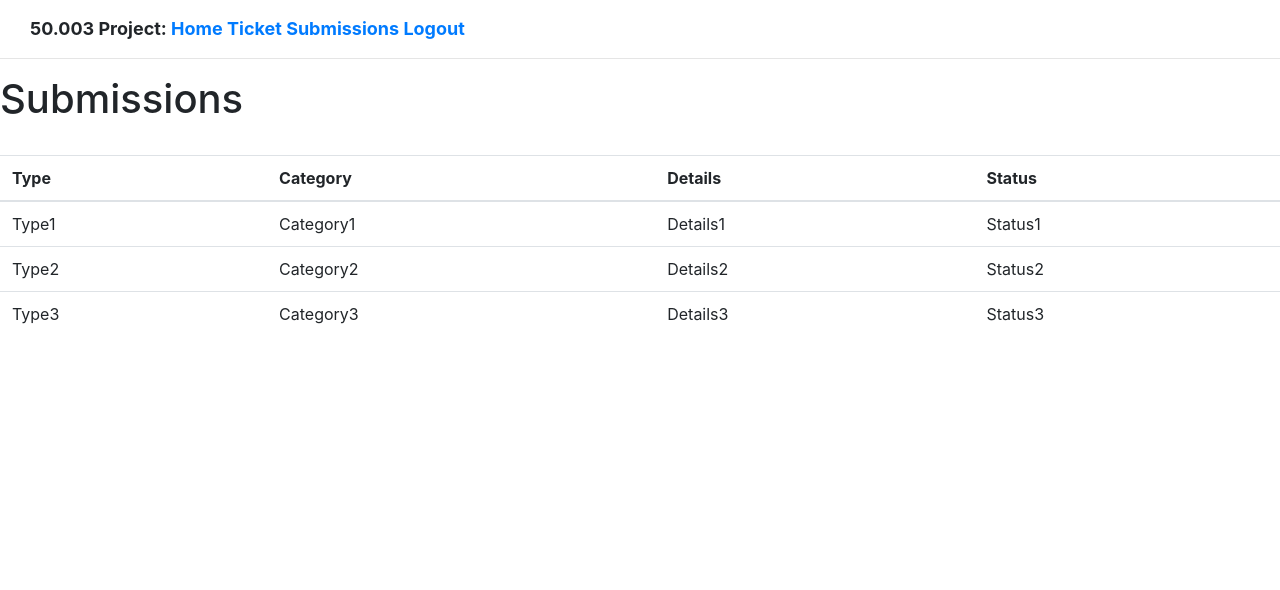
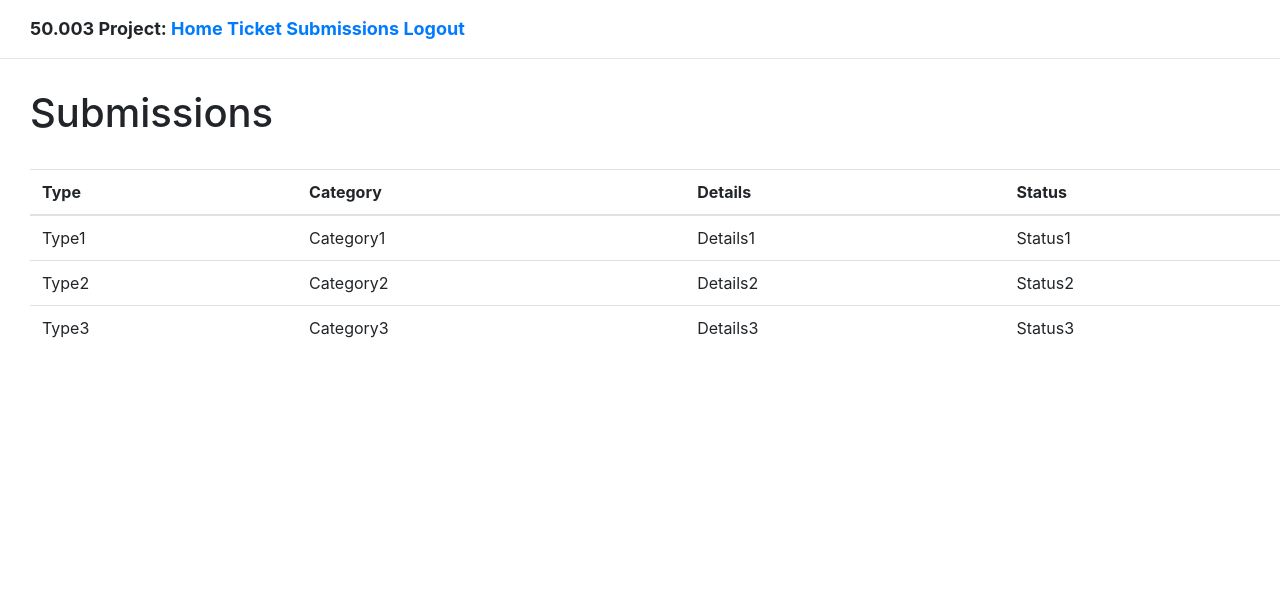
Before and after one commit to faithdaniellesee/50003project, a Flask app: page /submissions in a window 1280 px wide. Shown: the top 590 px of the page. Run offline with Flask 2, Linux system fonts and the light colour scheme; the visitor is signed in with stand-in values (Sample User, id 1); some libraries are stand-ins or nearby versions.

Commit message:
submissions.html layout update

```diff
--- a/app/templates/submissions.html
+++ b/app/templates/submissions.html
@@ -1,7 +1,23 @@
 {% extends "base.html" %}
-
 {% block content %}
-  <h1>Submissions</h1>
+<html>
+<head>
+<link href="https://stackpath.bootstrapcdn.com/bootstrap/4.3.1/css/bootstrap.min.css" rel="stylesheet" integrity="sha384-ggOyR0iXCbMQv3Xipma34MD+dH/1fQ784/j6cY/iJTQUOhcWr7x9JvoRxT2MZw1T" crossorigin="anonymous">
+            <script src="https://stackpath.bootstrapcdn.com/bootstrap/4.3.1/js/bootstrap.min.js" integrity="sha384-JjSmVgyd0p3pXB1rRibZUAYoIIy6OrQ6VrjIEaFf/nJGzIxFDsf4x0xIM+B07jRM"          crossorigin="anonymous"></script>
+            <script src="https://stackpath.bootstrapcdn.com/bootstrap/4.3.1/js/bootstrap.bundle.min.js" integrity="sha384-xrRywqdh3PHs8keKZN+8zzc5TX0GRTLCcmivcbNJWm2rs5C8PRhcEn3czEjhAO9o" crossorigin="anonymous"></script>
+            <style>
+                    .submissions-body {
+                      width: 100%;
+                      max-width: 0px auto;
+                      margin-left: 30px;
+                      margin-right: 30px;
+                      margin-top: 30px;
+                    }
+            </style>
+  </head>
+  <body>
+  <div class = "submissions-body">
+    <h1>Submissions</h1>
     <br>
     <table class="table">
       <thead>
@@ -33,4 +49,7 @@
         </tr>
       </tbody>
     </table>
+  </div>
+  </body>
+</html>
 {% endblock %}
```
